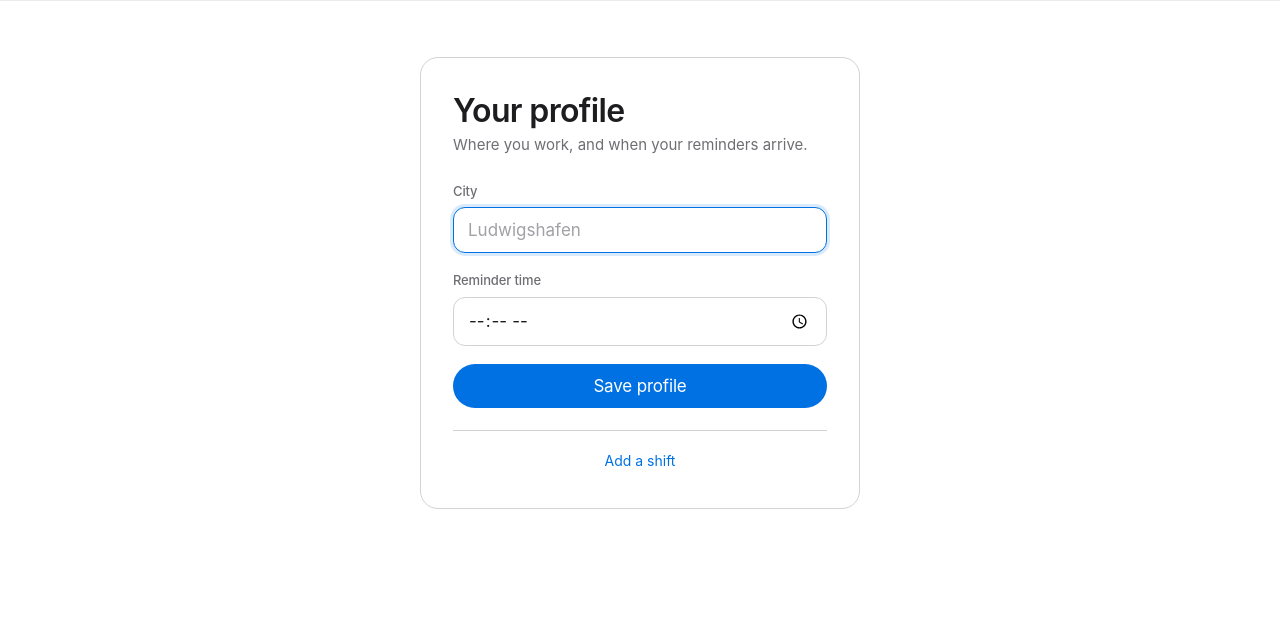
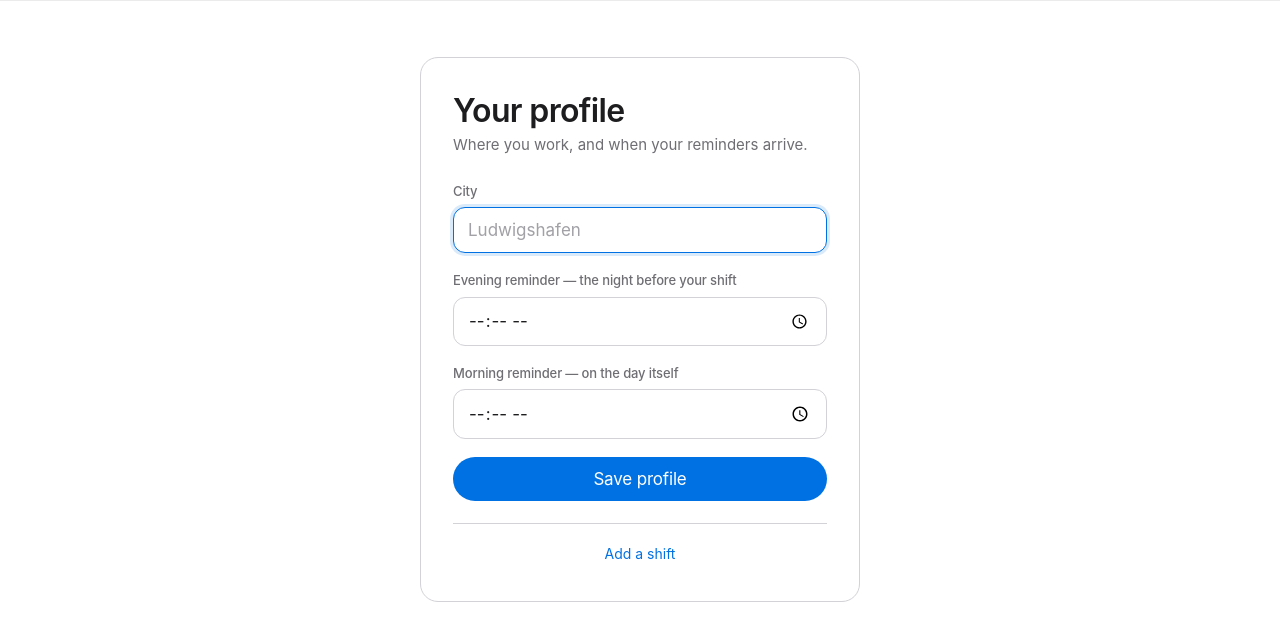
Before and after one commit to AntonB1608/schichtplan-online, a Flask app: page /profile in a window 1280 px wide. Shown: the part 48-689 px from the top of the page. Run offline with Flask 3, Linux system fonts and the light colour scheme; the visitor is signed in with stand-in values (Sample User, id 1); data that the repository does not hold is empty; some libraries are stand-ins or nearby versions.

Commit message:
Fix reminder worker: use evening column, correct password error messages

```diff
--- a/app.py
+++ b/app.py
@@ -1,33 +1,33 @@
+import os
+import re
+import secrets
+from datetime import datetime, timedelta, timezone
+from urllib.parse import quote
+
+import bcrypt
+import emoji
+import requests
+from dotenv import load_dotenv
 from flask import Flask, request, render_template, session, redirect
+from flask_migrate import Migrate
 from flask_sqlalchemy import SQLAlchemy
+from flask_wtf.csrf import CSRFProtect
 from sqlalchemy.exc import IntegrityError
-import bcrypt
-from dotenv import load_dotenv
-import os
-from flask_wtf.csrf import CSRFProtect
-import secrets
-import requests
-from datetime import datetime, timedelta, timezone
-import emoji
-from urllib.parse import quote
-import re
-from flask_migrate import Migrate
+
+
+# APP CONFIG
 
 load_dotenv()
 
+app = Flask(__name__)
 
-
-app = Flask(__name__)
 debug_mode = os.getenv("FLASK_DEBUG", "false").lower() == "true"
 database_url = os.getenv("DATABASE_URL")
 
 if database_url:
-
     database_url = database_url.replace("postgres://", "postgresql://", 1)
     app.config["SQLALCHEMY_DATABASE_URI"] = database_url
-
 else:
-
     app.config["SQLALCHEMY_DATABASE_URI"] = "sqlite:///schichtplan.db"
 
 app.config['SECRET_KEY'] = os.getenv("secret_key")
@@ -35,9 +35,16 @@ app.config['WTF_CSRF_ENABLED'] = True
 app.config['SESSION_COOKIE_HTTPONLY'] = True
 app.config['SESSION_COOKIE_SAMESITE'] = 'Lax'
 app.config['SESSION_COOKIE_SECURE'] = os.getenv("SESSION_COOKIE_SECURE", "false").lower() == "true"
+
 db = SQLAlchemy(app)
 csrf = CSRFProtect(app)
 migrate = Migrate(app, db)
+
+
+EMAIL_REGEX = re.compile(r'^[a-zA-Z0-9._%+\-]+@[a-zA-Z0-9.\-]+\.[a-zA-Z]{2,}$')
+
+
+# MODELS
 
 class Register(db.Model):
 
@@ -55,6 +62,7 @@ class Register(db.Model):
     first_mail_send = db.Column(db.String)
     second_mail_send = db.Column(db.String)
     user_time_zone = db.Column(db.Integer)
+
 
 class Date(db.Model):
 
@@ -74,11 +82,14 @@ class Verification(db.Model):
     user_token_date = db.Column(db.DateTime)
 
 
+# ROUTES - PUBLIC
 
-EMAIL_REGEX = re.compile(r'^[a-zA-Z0-9._%+\-]+@[a-zA-Z0-9.\-]+\.[a-zA-Z]{2,}$')
+@app.route("/", methods=["GET"])
+def homepage():
+    return render_template("homepage.html")
 
 
-
+# ROUTES - REGISTRATION
 
 @app.route("/register", methods=["POST", "GET"])
 def register():
@@ -90,7 +101,7 @@ def register():
 
         if len(username) > 20:
 
-            return render_template ("register.html", error_message="Username too long")
+            return render_template("register.html", error_message="Username too long")
 
         if not EMAIL_REGEX.match(email):
 
@@ -126,11 +137,10 @@ def register():
             db.session.rollback()
             return render_template("verifyregister.html")
 
-
         verify_link = f"{request.url_root}verify/{token}"
         html = f"<p>Dear {username}, <a href='{verify_link}'>click here to verify your email</a></p>"
         to = email
-        subject="Verify your email"
+        subject = "Verify your email"
         send_email(to, subject, html)
 
         db.session.add(Verification(user_token=token, user_id=new_user.user_id))
@@ -165,18 +175,22 @@ def registeruser():
 
     if not request.method == "POST":
         return render_template("registeruser.html")
+
     sonderzeichen = "!@#$%^&*()_+-=[]{}|;:',.<>?/~`"
     password = request.form["password"]
     password_again = request.form["password_again"]
+
     if len(password) < 8:
         return render_template("registeruser.html", error_message="Password too short (min. 15 characters)")
     if not any(z in password for z in sonderzeichen):
         return render_template("registeruser.html", error_message="Password must contain a special character")
     if password != password_again:
         return render_template("registeruser.html", error_message="Passwords don't match")
+
     user = Register.query.filter_by(user_id=session["user_id"]).first()
     if not user:
         return redirect("/")
+
     user.user_password_hash = bcrypt.hashpw(password.encode("utf-8"), bcrypt.gensalt())
     user.user_password_hash = user.user_password_hash.decode("utf-8")
     user.user_registered = True
@@ -184,6 +198,7 @@ def registeruser():
     return redirect("/login")
 
 
+# ROUTES - AUTH
 
 
 @app.route("/login", methods=["GET", "POST"])
@@ -215,11 +230,10 @@ def login():
         user.user_locked_until = None
         session["user_id"] = user.user_id
         db.session.commit()
-        if not user.user_city or not user.email_time:
+        if not user.user_city or not user.email_time_morning or not user.email_time_evening:
             return redirect("/profile")
         else:
             return redirect("/index")
-
 
     user.user_trys = (user.user_trys or 0) + 1
     if user.user_trys >= 5:
@@ -231,73 +245,39 @@ def login():
     return render_template("login.html", error_message="Wrong username or password", username=username)
 
 
-
 @app.route("/logout")
 def logout():
     session.clear()
     return redirect("/login")
 
-@app.route("/profile", methods=["POST", "GET"])
-def show_profile():
-    if not request.method == "POST":
 
-        user = Register.query.filter_by(user_id=session["user_id"]).first()
-        return render_template("profile.html", user=user)
 
-    if "user_id" not in session:
+# ROUTES - PASSWORD RESET
 
-        return redirect("/login")
-
-    user_id = session["user_id"]
-    email_time = request.form["email_time"]
-    city = request.form["city"]
-    if email_time and city:
-
-        key = os.getenv("openweather_key")
-        url = f"https://api.openweathermap.org/data/2.5/weather?q={quote(city)}&appid={key}&units=metric&lang=de"
-        response = requests.get(url, timeout=10).json()
-        if str(response.get("cod")) == "404":
-            return render_template("profile.html", error_message="City not found")
-        user = Register.query.filter_by(user_id=user_id).first()
-        user.user_city = city
-        user.user_time_zone = response["timezone"]
-        user.email_time = email_time
-        db.session.commit()
-        return redirect("/index")
-
-    if not email_time and not city:
-
-        return render_template("profile.html", error_message = "Enter email_time and your city please.")
-
-    elif not email_time and city:
-
-        return render_template("profile.html", error_message =  "Enter email_time please.")
-
-    elif email_time and not city:
-
-        return render_template("profile.html", error_message = "Enter your city please")
-
-@app.route("/reset", methods = ["GET", "POST"])
+@app.route("/reset", methods=["GET", "POST"])
 def reset_password():
     if request.method == "POST":
         mail = request.form["mail"]
-        user = Register.query.filter_by(user_mail = mail).first()
+        user = Register.query.filter_by(user_mail=mail).first()
         if not user:
             return render_template("passwordreset.html")
+
         token = secrets.token_urlsafe(64)
         token_date = datetime.now(timezone.utc)
         verify_link = f"{request.url_root}reset/{token}"
         html = f"<p>Dear {user.user_name}, <a href='{verify_link}'>click here to reset your password</a></p>"
         to = user.user_mail
-        subject="Reset your password"
+        subject = "Reset your password"
         send_email(to, subject, html)
+
         db.session.add(Verification(user_token=token, user_id=user.user_id, user_token_date=token_date))
         db.session.commit()
         return render_template("passwordreset.html")
     else:
         return render_template("reset.html")
 
-@app.route('/reset/<token>', methods = ["GET", "POST"])
+
+@app.route('/reset/<token>', methods=["GET", "POST"])
 def reset_token(token):
     if request.method == "GET":
         verification = Verification.query.filter_by(user_token=token).first()
@@ -307,6 +287,7 @@ def reset_token(token):
         real_user = Register.query.filter_by(user_id=verification.user_id).first()
         if not real_user:
             return render_template("register.html", error_message="User not found")
+
         token_time = verification.user_token_date.replace(tzinfo=timezone.utc)
         date_expired = token_time + timedelta(hours=1)
 
@@ -322,15 +303,18 @@ def reset_token(token):
         sonderzeichen = "!@#$%^&*()_+-=[]{}|;:',.<>?/~`"
         password = request.form["password"]
         password_again = request.form["password_again"]
+
         if len(password) < 8:
             return render_template("newpassword.html", token=token, error_message="Password too short (min. 8 characters)")
         if not any(z in password for z in sonderzeichen):
-            return render_template("newpassword.html", token=token, error_message="Password too short (min. 15 characters)")
+            return render_template("newpassword.html", token=token, error_message="Password doesn't contain special caracter")
         if password != password_again:
             return render_template("newpassword.html", token=token, error_message="Passwords don't match")
+
         user = Register.query.filter_by(user_id=verification.user_id).first()
         if not user:
             return redirect("/register")
+
         user.user_password_hash = bcrypt.hashpw(password.encode("utf-8"), bcrypt.gensalt())
         user.user_password_hash = user.user_password_hash.decode("utf-8")
         db.session.delete(verification)
@@ -339,29 +323,50 @@ def reset_token(token):
 
 
 
+# ROUTES - PROFILE
 
-@app.route("/index", methods=["GET", "POST"])
-def schicht_eintragen():
+
+@app.route("/profile", methods=["POST", "GET"])
+def show_profile():
     if "user_id" not in session:
-        return redirect("/login")
+
+            return redirect("/login")
+
+    if not request.method == "POST":
+
+        user = Register.query.filter_by(user_id=session["user_id"]).first()
+        return render_template("profile.html", user=user)
+
+
 
     user_id = session["user_id"]
-    if request.method == "POST":
-        datum = request.form["datum"]
-        zeit_anfang = request.form["zeit_anfang"]
-        zeit_ende = request.form["zeit_ende"]
-        datum_formatiert = datetime.strptime(datum, "%Y-%m-%d").strftime("%d.%m.%Y")
-        free = request.form.get("frei")
+    email_time_morning = request.form["email_time_morning"]
+    email_time_evening = request.form["email_time_evening"]
+    city = request.form["city"]
 
-        if free:
-            db.session.add(Date(user_id=user_id, date=datum_formatiert, free=True))
-        else:
-            db.session.add(Date(user_id=user_id, date=datum_formatiert, time_begin=zeit_anfang, time_end=zeit_ende, free=False))
+    if not email_time_morning or not email_time_evening:
 
-        db.session.commit()
-        return render_template("index.html",good_message="Shift saved successfully")
-    else:
-        return render_template("index.html")
+        return render_template("profile.html", error_message="No email time set")
+
+    if not city:
+
+        return render_template("profile.html", error_message="No city set")
+
+    key = os.getenv("openweather_key")
+    url = f"https://api.openweathermap.org/data/2.5/weather?q={quote(city)}&appid={key}&units=metric&lang=de"
+    response = requests.get(url, timeout=10).json()
+    if str(response.get("cod")) == "404":
+
+        return render_template("profile.html", error_message="City not found")
+
+    user = Register.query.filter_by(user_id=user_id).first()
+    user.user_city = city
+    user.user_time_zone = response["timezone"]
+    user.email_time_morning = email_time_morning
+    user.email_time_evening = email_time_evening
+    db.session.commit()
+    return redirect("/index")
+
 
 @app.route("/unsubscribe", methods=["GET", "POST"])
 def unsubscribe():
@@ -402,12 +407,67 @@ def unsubscribe():
         db.session.commit()
         return render_template("unsubscribe.html", error_message="Wrong username or password", username=username)
 
-@app.route("/", methods=["GET"])
-def homepage():
-    return render_template("homepage.html")
+
+# ROUTES - SHIFTS
+
+@app.route("/index", methods=["GET", "POST"])
+def schicht_eintragen():
+    if "user_id" not in session:
+        return redirect("/login")
+
+    user_id = session["user_id"]
+    if request.method == "POST":
+        datum = request.form["datum"]
+        zeit_anfang = request.form["zeit_anfang"]
+        zeit_ende = request.form["zeit_ende"]
+        datum_formatiert = datetime.strptime(datum, "%Y-%m-%d").strftime("%d.%m.%Y")
+        free = request.form.get("frei")
+
+        if free:
+            db.session.add(Date(user_id=user_id, date=datum_formatiert, free=True))
+        else:
+            db.session.add(Date(user_id=user_id, date=datum_formatiert, time_begin=zeit_anfang, time_end=zeit_ende, free=False))
+
+        db.session.commit()
+        return render_template("index.html", good_message="Shift saved successfully")
+    else:
+        return render_template("index.html")
+
+
+@app.route("/shifts", methods=["GET", "POST"])
+def show_shift():
+
+    if "user_id" not in session:
+        return redirect("/login")
+
+    else:
+
+        user_id = session["user_id"]
+        shifts = Date.query.filter_by(user_id=user_id).all()
+        return render_template("shifts.html", shifts=shifts)
+
+
+@app.route("/delete/<int:date_id>", methods=["POST"])
+def delete_shift(date_id):
+
+    shift = Date.query.filter_by(date_id=date_id, user_id=session["user_id"]).first()
+
+    if shift:
+
+        db.session.delete(shift)
+        db.session.commit()
+
+    return redirect("/shifts")
+
+
+
+# HELPERS - DATE & SHIFT
+
+
 def get_date(now_local):
     tomorrow = now_local + timedelta(days=1)
     return tomorrow.strftime("%d.%m.%Y"), now_local.strftime("%d.%m.%Y")
+
 
 def get_shift_for_tomorrow(morgen_str, user_id):
     shift = Date.query.filter_by(user_id=user_id, date=morgen_str).first()
@@ -421,6 +481,8 @@ def get_shift_for_tomorrow(morgen_str, user_id):
     return wake_time
 
 
+# HELPERS - WEATHER
+
 def find_weather_data(user_id):
 
     try:
@@ -430,14 +492,14 @@ def find_weather_data(user_id):
         url = f"https://api.openweathermap.org/data/2.5/weather?q={quote(user.user_city)}&appid={key}&units=metric&lang=de"
         response = requests.get(url, timeout=10).json()
         mapping = {
-                    "Thunderstorm": emoji.emojize("There will be thunderstorms tomorrow :thunder_cloud_and_rain:"),
-                    "Drizzle": emoji.emojize("Light drizzle expected tomorrow. :cloud_with_rain:"),
-                    "Rain": emoji.emojize("It will rain tomorrow. :umbrella_with_rain_drops:"),
-                    "Snow": emoji.emojize("It will snow tomorrow :snowflake:"),
-                    "Atmosphere": emoji.emojize("It will be foggy date. :fog:"),
-                    "Clear": "Clear skies tomorrow.",
-                    "Clouds": "It will be cloudy tomorrow.",
-                }
+            "Thunderstorm": emoji.emojize("There will be thunderstorms tomorrow :thunder_cloud_and_rain:"),
+            "Drizzle": emoji.emojize("Light drizzle expected tomorrow. :cloud_with_rain:"),
+            "Rain": emoji.emojize("It will rain tomorrow. :umbrella_with_rain_drops:"),
+            "Snow": emoji.emojize("It will snow tomorrow :snowflake:"),
+            "Atmosphere": emoji.emojize("It will be foggy date. :fog:"),
+            "Clear": "Clear skies tomorrow.",
+            "Clouds": "It will be cloudy tomorrow.",
+        }
         weather_text = mapping.get(response["weather"][0]["main"], "")
         temp = f"{response['main'] ['temp']}°C"
         time_zone = response["timezone"]
@@ -451,77 +513,34 @@ def find_weather_data(user_id):
         time_zone = 0
         return weather_text, temp, time_zone
 
-def mail_line(temp, user_name, tomorrow_str, weather_text, wake_time):
-
-    head_line = "<html><body style='font-family: -apple-system, Helvetica Neue, Arial, sans-serif;'>"
-    main_line = f"<h1>Reminder for tomorrow ({tomorrow_str})</h1> <p>Good evening {user_name},</p>"
-    work_line = f"<p>{wake_time}</p>"
-    end_line = "</body></html>"
-    if weather_text == "":
-
-        weather_line = ""
-        temp_line = ""
-
-    if weather_text != "":
-
-        weather_line = f"<p>{weather_text}</p>"
-        temp_line = f"<p>The temperature will be {temp}."
-
-    return head_line, main_line, end_line, weather_line, temp_line, work_line
-
-def build_first_mail(head_line, main_line, end_line, weather_line, temp_line, work_line):
-
-    return f"""
-
-        {head_line}
-        {main_line}
-        {work_line}
-        {weather_line}
-        {temp_line}
-        {end_line}
-        """
-
-def build_second_mail(head_line, main_line, end_line, weather_line, temp_line, work_line):
-
-    weather_line =  weather_line.replace("tomorrow", "today")
-    main_line = main_line.replace("tomorrow", "today").replace("evening", "morning")
-    work_line = work_line.replace("tomorrow", "today")
-
-    return f"""
-
-        {head_line}
-        {main_line}
-        {work_line}
-        {temp_line}
-        {end_line}
-        """
-
-def send_daily_emails():
-    now_utc = datetime.now(timezone.utc)
-
-    users = Register.query.filter(
-        Register.user_registered.is_(True),
-        Register.email_time.isnot(None),
-        Register.user_time_zone.isnot(None),
-    ).all()
-
-    for user in users:
-        now_local = now_utc + timedelta(seconds=user.user_time_zone)
-        tomorrow_str, today_str = get_date(now_local)
-
-        evening_time = datetime.strptime(user.email_time, "%H:%M").time()
-        morning_time = datetime.strptime(user.email_time_morning or "05:00", "%H:%M").time()
-
-        if now_local.time() >= evening_time and user.first_mail_send != today_str:
-            if send_reminder(user, tomorrow_str, "evening"):
-                user.first_mail_send = today_str
-                db.session.commit()
 
 
-        if now_local.time() >= morning_time and user.second_mail_send != today_str:
-            if send_reminder(user, today_str, "morning"):
-                user.second_mail_send = today_str
-                db.session.commit()
+
+
+
+# HELPERS - MAIL
+
+
+def send_email(to, subject, html):
+    try:
+        resp = requests.post(
+            "https://api.resend.com/emails",
+            headers={"Authorization": f"Bearer {os.getenv('resend_api_key')}"},
+            json={
+                "from": "Shiftmates <noreply@send.shiftmates.org>",
+                "to": [to],
+                "subject": subject,
+                "html": html,
+            },
+            timeout=10,
+        )
+        if resp.status_code >= 400:
+            print(f"Resend failed {resp.status_code}: {resp.text}")
+            return False
+        return True
+    except requests.RequestException as e:
+        print(f"Resend request failed: {e}")
+        return False
 
 
 def send_reminder(user, date_str, kind):
@@ -551,30 +570,37 @@ def send_reminder(user, date_str, kind):
 
     return send_email(user.user_mail, subject, html)
 
-@app.route("/shifts", methods=["GET", "POST"])
-def show_shift():
 
-    if "user_id" not in session:
-        return redirect("/login")
+def send_daily_emails():
+    now_utc = datetime.now(timezone.utc)
 
-    else:
+    users = Register.query.filter(
+        Register.user_registered.is_(True),
+        Register.email_time_morning.isnot(None),
+        Register.email_time_evening.isnot(None),
+        Register.user_time_zone.isnot(None),
+    ).all()
 
-        user_id = session["user_id"]
-        shifts = Date.query.filter_by(user_id=user_id).all()
-        return render_template("shifts.html", shifts=shifts)
+    for user in users:
+        now_local = now_utc + timedelta(seconds=user.user_time_zone)
+        tomorrow_str, today_str = get_date(now_local)
+
+        evening_time = datetime.strptime(user.email_time_morning, "%H:%M").time()
+        morning_time = datetime.strptime(user.email_time_evening or "05:00", "%H:%M").time()
+
+        if now_local.time() >= evening_time and user.first_mail_send != today_str:
+            if send_reminder(user, tomorrow_str, "evening"):
+                user.first_mail_send = today_str
+                db.session.commit()
+
+        if now_local.time() >= morning_time and user.second_mail_send != today_str:
+            if send_reminder(user, today_str, "morning"):
+                user.second_mail_send = today_str
+                db.session.commit()
 
 
-@app.route("/delete/<int:date_id>", methods=["POST"])
-def delete_shift(date_id):
 
-    shift = Date.query.filter_by(date_id=date_id, user_id=session["user_id"]).first()
-
-    if shift:
-
-        db.session.delete(shift)
-        db.session.commit()
-
-    return redirect("/shifts")
+# JOBS
 
 def scheduled_job():
 
@@ -582,26 +608,8 @@ def scheduled_job():
 
         send_daily_emails()
 
-def send_email(to, subject, html):
-    try:
-        resp = requests.post(
-            "https://api.resend.com/emails",
-            headers={"Authorization": f"Bearer {os.getenv('resend_api_key')}"},
-            json={
-                "from": "Shiftmates <noreply@send.shiftmates.org>",
-                "to": [to],
-                "subject": subject,
-                "html": html,
-            },
-            timeout=10,
-        )
-        if resp.status_code >= 400:
-            print(f"Resend failed {resp.status_code}: {resp.text}")
-            return False
-        return True
-    except requests.RequestException as e:
-        print(f"Resend request failed: {e}")
-        return False
+
+
 if __name__ == "__main__":
 
     app.run(host='0.0.0.0', port=5555, debug=debug_mode)
--- a/templates/profile.html
+++ b/templates/profile.html
@@ -25,11 +25,17 @@
                placeholder="Ludwigshafen"
                value="{{ user.user_city or '' if user else '' }}" required autofocus>
       </div>
-
       <div class="field">
-        <label for="email_time">Reminder time</label>
-        <input type="time" id="email_time" name="email_time"
-               value="{{ user.email_time or '' if user else '' }}" required>
+        <label for="email_time_evening">Evening reminder — the night before your shift</label>
+        <input type="time" id="email_time_evening" name="email_time_evening"
+                placeholder="Reminder for the next day"
+                value="{{ user.email_time_evening or '' if user else '' }}" required>
+      </div>
+      <div class="field">
+        <label for="email_time_morning"> Morning reminder — on the day itself</label>
+        <input type="time" id="email_time_morning" name="email_time_morning"
+                placeholder="Reminder for the same day"
+                value="{{ user.email_time_morning or '' if user else '' }}" required>
       </div>
 
       <button type="submit" class="btn btn-block">Save profile</button>
```
Also changed, not shown: README.md.
